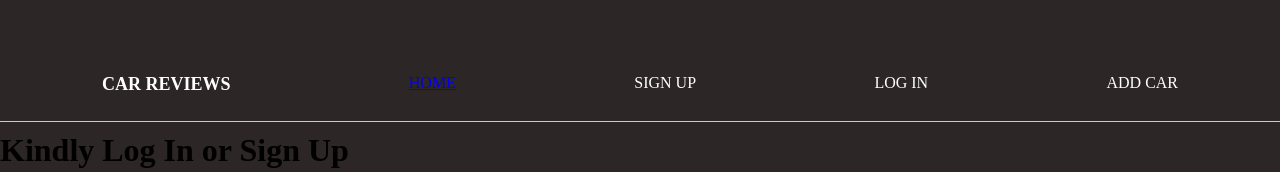
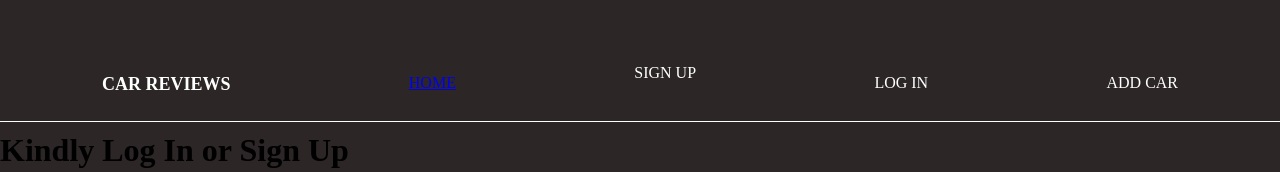
Before and after one commit to sean-code/Client-Car-Review-App, a React (Create React App) app: page / in a window 1280 px wide. In both pictures the pointer is over the link "SIGN UP". Shown: the top 172 px of the page. Built offline with nearby package versions, Linux system fonts and the light colour scheme; a web font is replaced by a local one.

Commit message:
Add hover effect with tranformation of Y index by 10px, and a transition of ease-out

```diff
--- a/src/components/navbar/Navbar.css
+++ b/src/components/navbar/Navbar.css
@@ -6,7 +6,7 @@
     justify-content: space-around;
     padding: 5% 1% 2% 1%;
     margin: 10px 0px 10px 0px;
-    border-bottom: 1px solid #ccc
+    border-bottom: 1px solid #fff
 }
 
 .logo h2{
@@ -17,4 +17,9 @@
 .navbar-container>a {
     text-decoration: none;
     color: #ffff;
-  }
+}
+
+.navbar-container>a:hover{
+    transform: translateY(-10px);
+    transition: 0.9s ease-out;
+}
```
